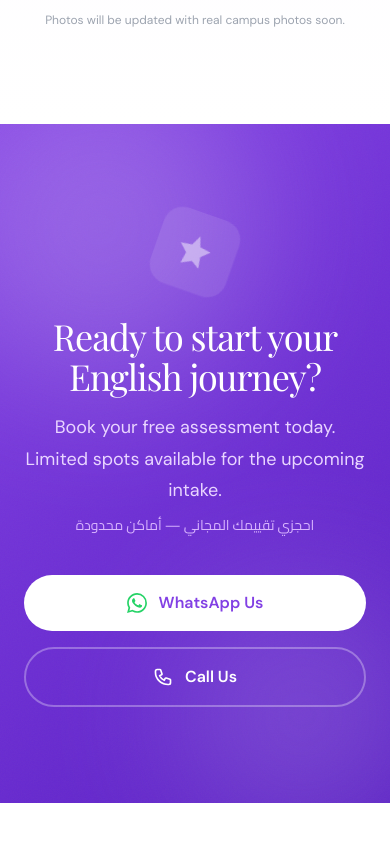
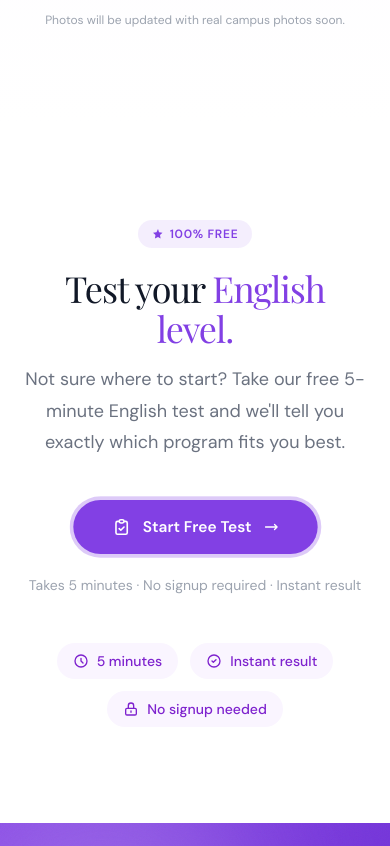
Before and after one commit to MSSalmaan/nura-english-website, a website: page index.html in a window 390 px wide. Shown: the part 7700-8546 px from the top of the page. Drawn offline with nearby package versions, Linux system fonts and the light colour scheme; a web font is replaced by a local one.

Commit message:
Add Free English Test section, update contact info and social links
- Add "Free English Test" nav button linking to new test section
- Add "Test Your Level" section with Tally form link (tally.so/r/mKNgKX)
- Update phone to +966 551259835 and email to nuraenglish@pw.live throughout
- Update address to Almazro's Tower, Street 14, Al Olaya, Riyadh 12211
- Update class hours: Morning 10am–12pm, Evening 4pm–9pm
- Update Instagram link to nuraenglishofficial, replace X with TikTok (@nura_english_ksa)
- Add Arabic translations for all new content

Co-Authored-By: Claude Sonnet 4.6 <noreply@anthropic.com>

```diff
--- a/index.html
+++ b/index.html
@@ -211,6 +211,7 @@
       <a href="#location"     class="nav-link text-sm font-medium" data-i18n="nav-location">Location</a>
     </nav>
     <button id="lang-btn" onclick="toggleLang()" class="lang-toggle hidden md:inline-flex">العربية</button>
+    <a href="#test" class="hidden md:inline-flex btn-outline text-sm font-semibold px-5 py-2.5 rounded-full" data-i18n="nav-test">Free English Test</a>
     <a href="#enroll" class="hidden md:inline-flex btn-solid text-sm font-semibold px-5 py-2.5 rounded-full" data-i18n="nav-enroll">Enroll Now</a>
     <button id="ham-btn" onclick="document.getElementById('mob-menu').classList.toggle('open')" class="md:hidden p-2 rounded-xl transition-colors hover:bg-purple-50 focus-visible:outline-none" style="color:#555;" aria-label="Menu">
       <svg class="w-5 h-5" fill="none" stroke="currentColor" viewBox="0 0 24 24"><path stroke-linecap="round" stroke-linejoin="round" stroke-width="2" d="M4 6h16M4 12h16M4 18h16"/></svg>
@@ -222,6 +223,7 @@
     <a href="#how-it-works" class="text-gray-700 font-medium py-2 text-sm" data-i18n="nav-how">How It Works</a>
     <a href="#stories"      class="text-gray-700 font-medium py-2 text-sm" data-i18n="nav-stories">Stories</a>
     <a href="#location"     class="text-gray-700 font-medium py-2 text-sm" data-i18n="nav-location">Location</a>
+    <a href="#test" class="btn-outline mt-1 text-center text-sm font-semibold px-5 py-3 rounded-full" data-i18n="nav-test">Free English Test</a>
     <a href="#enroll" class="btn-solid mt-2 text-center text-sm font-semibold px-5 py-3 rounded-full" data-i18n="nav-enroll">Enroll Now</a>
     <button onclick="toggleLang()" id="mob-lang-btn" class="lang-toggle mt-1 self-start">العربية</button>
   </div>
@@ -732,6 +734,44 @@
   </div>
 </section>
 
+<!-- ━━━━━━━━━━━━━━━━━━━━━━━━━━ FREE TEST ━━━━━━━━━━━━━━━━━━━━━━━━━━ -->
+<section id="test" class="py-24 bg-white">
+  <div class="max-w-3xl mx-auto px-6">
+    <div class="text-center mb-12">
+      <div class="stag mb-5">
+        <svg class="w-3 h-3" fill="currentColor" viewBox="0 0 24 24"><path d="M12 2l2.09 6.26L21 9.27l-5 4.73 1.18 6.9L12 17.77l-6.18 3.13L7 13.9 2 9.27l6.91-1.01z"/></svg>
+        <span data-i18n="test-tag">100% Free</span>
+      </div>
+      <h2 class="font-display text-4xl md:text-5xl text-gray-900 mb-4" style="letter-spacing:-0.03em;" data-i18n-html="test-h2">Test your <span style="color:#8240e4;">English level.</span></h2>
+      <p class="text-gray-500 text-lg max-w-lg mx-auto mb-10" style="line-height:1.75;" data-i18n="test-p">Not sure where to start? Take our free 5-minute English test and we'll tell you exactly which program fits you best.</p>
+      <a href="https://tally.so/r/mKNgKX" target="_blank" rel="noopener"
+         class="btn-solid inline-flex items-center gap-3 px-10 py-4 rounded-full text-base font-semibold"
+         style="animation: pulse-ring 2.2s ease-in-out infinite;">
+        <svg class="w-5 h-5" fill="none" stroke="currentColor" viewBox="0 0 24 24"><path stroke-linecap="round" stroke-linejoin="round" stroke-width="2" d="M9 5H7a2 2 0 00-2 2v12a2 2 0 002 2h10a2 2 0 002-2V7a2 2 0 00-2-2h-2M9 5a2 2 0 002 2h2a2 2 0 002-2M9 5a2 2 0 012-2h2a2 2 0 012 2m-6 9l2 2 4-4"/></svg>
+        <span data-i18n="test-btn">Start Free Test</span>
+        <svg class="w-4 h-4" fill="none" stroke="currentColor" viewBox="0 0 24 24"><path stroke-linecap="round" stroke-linejoin="round" stroke-width="2" d="M17 8l4 4m0 0l-4 4m4-4H3"/></svg>
+      </a>
+      <p class="text-gray-400 text-sm mt-5" data-i18n="test-note">Takes 5 minutes · No signup required · Instant result</p>
+    </div>
+
+    <!-- Feature chips -->
+    <div class="flex flex-wrap justify-center gap-3">
+      <div class="flex items-center gap-2 px-4 py-2 rounded-full bg-purple-50 text-purple-700 text-sm font-medium">
+        <svg class="w-4 h-4" fill="none" stroke="currentColor" viewBox="0 0 24 24"><path stroke-linecap="round" stroke-linejoin="round" stroke-width="2" d="M12 8v4l3 3m6-3a9 9 0 11-18 0 9 9 0 0118 0z"/></svg>
+        <span data-i18n="test-chip1">5 minutes</span>
+      </div>
+      <div class="flex items-center gap-2 px-4 py-2 rounded-full bg-purple-50 text-purple-700 text-sm font-medium">
+        <svg class="w-4 h-4" fill="none" stroke="currentColor" viewBox="0 0 24 24"><path stroke-linecap="round" stroke-linejoin="round" stroke-width="2" d="M9 12l2 2 4-4m6 2a9 9 0 11-18 0 9 9 0 0118 0z"/></svg>
+        <span data-i18n="test-chip2">Instant result</span>
+      </div>
+      <div class="flex items-center gap-2 px-4 py-2 rounded-full bg-purple-50 text-purple-700 text-sm font-medium">
+        <svg class="w-4 h-4" fill="none" stroke="currentColor" viewBox="0 0 24 24"><path stroke-linecap="round" stroke-linejoin="round" stroke-width="2" d="M12 15v2m-6 4h12a2 2 0 002-2v-6a2 2 0 00-2-2H6a2 2 0 00-2 2v6a2 2 0 002 2zm10-10V7a4 4 0 00-8 0v4h8z"/></svg>
+        <span data-i18n="test-chip3">No signup needed</span>
+      </div>
+    </div>
+  </div>
+</section>
+
 <!-- ━━━━━━━━━━━━━━━━━━━━━━━━━━ ENROLL CTA ━━━━━━━━━━━━━━━━━━━━━━━━━━ -->
 <section id="enroll" class="py-24 relative overflow-hidden grain" style="background:linear-gradient(140deg,#8240e4 0%,#5a1fc4 100%);">
   <div class="orb w-80 h-80 opacity-20" style="background:white;top:-60px;left:-60px;"></div>
@@ -744,7 +784,7 @@
     <p class="text-purple-200 text-lg mb-2 max-w-lg mx-auto" style="line-height:1.75;" data-i18n="cta-p">Book your free assessment today. Limited spots available for the upcoming intake.</p>
     <p class="rtl text-purple-300 text-sm mb-10" data-lang-show="en">احجزي تقييمك المجاني — أماكن محدودة</p>
     <div class="flex flex-col sm:flex-row gap-4 justify-center">
-      <a href="https://wa.me/966500000000" target="_blank" rel="noopener"
+      <a href="https://wa.me/966551259835" target="_blank" rel="noopener"
          class="flex items-center justify-center gap-3 px-8 py-4 rounded-full bg-white font-semibold text-base transition-all duration-200"
          style="color:#8240e4;"
          onmouseover="this.style.transform='translateY(-2px)';this.style.boxShadow='0 10px 32px rgba(0,0,0,0.18)';"
@@ -752,7 +792,7 @@
         <svg class="w-5 h-5" fill="#25D366" viewBox="0 0 24 24"><path d="M17.472 14.382c-.297-.149-1.758-.867-2.03-.967-.273-.099-.471-.148-.67.15-.197.297-.767.966-.94 1.164-.173.199-.347.223-.644.075-.297-.15-1.255-.463-2.39-1.475-.883-.788-1.48-1.761-1.653-2.059-.173-.297-.018-.458.13-.606.134-.133.298-.347.446-.52.149-.174.198-.298.298-.497.099-.198.05-.371-.025-.52-.075-.149-.669-1.612-.916-2.207-.242-.579-.487-.5-.669-.51-.173-.008-.371-.01-.57-.01-.198 0-.52.074-.792.372-.272.297-1.04 1.016-1.04 2.479 0 1.462 1.065 2.875 1.213 3.074.149.198 2.096 3.2 5.077 4.487.709.306 1.262.489 1.694.625.712.227 1.36.195 1.871.118.571-.085 1.758-.719 2.006-1.413.248-.694.248-1.289.173-1.413-.074-.124-.272-.198-.57-.347m-5.421 7.403h-.004a9.87 9.87 0 01-5.031-1.378l-.361-.214-3.741.982.998-3.648-.235-.374a9.86 9.86 0 01-1.51-5.26c.001-5.45 4.436-9.884 9.888-9.884 2.64 0 5.122 1.03 6.988 2.898a9.825 9.825 0 012.893 6.994c-.003 5.45-4.437 9.884-9.885 9.884m8.413-18.297A11.815 11.815 0 0012.05 0C5.495 0 .16 5.335.157 11.892c0 2.096.547 4.142 1.588 5.945L.057 24l6.305-1.654a11.882 11.882 0 005.683 1.448h.005c6.554 0 11.89-5.335 11.893-11.893a11.821 11.821 0 00-3.48-8.413Z"/></svg>
         <span data-i18n="cta-wa">WhatsApp Us</span>
       </a>
-      <a href="tel:+966500000000" class="btn-ghost-white flex items-center justify-center gap-3 px-8 py-4 rounded-full font-semibold text-base">
+      <a href="tel:+966551259835" class="btn-ghost-white flex items-center justify-center gap-3 px-8 py-4 rounded-full font-semibold text-base">
         <svg class="w-5 h-5" fill="none" stroke="currentColor" viewBox="0 0 24 24"><path stroke-linecap="round" stroke-linejoin="round" stroke-width="2" d="M3 5a2 2 0 012-2h3.28a1 1 0 01.948.684l1.498 4.493a1 1 0 01-.502 1.21l-2.257 1.13a11.042 11.042 0 005.516 5.516l1.13-2.257a1 1 0 011.21-.502l4.493 1.498a1 1 0 01.684.949V19a2 2 0 01-2 2h-1C9.716 21 3 14.284 3 7V5z"/></svg>
         <span data-i18n="cta-call">Call Us</span>
       </a>
@@ -780,7 +820,7 @@
             </div>
             <div>
               <p class="font-semibold text-gray-900 text-sm mb-1" data-i18n="loc-addr-label">Address</p>
-              <p class="text-gray-500 text-sm" data-i18n-html="loc-addr">Olaya District, Riyadh<br>Kingdom of Saudi Arabia</p>
+              <p class="text-gray-500 text-sm" data-i18n-html="loc-addr">Almazro's Tower, Street 14<br>6549 Wadi Al Shouara, Al Olaya, 5th Floor<br>Riyadh 12211, Saudi Arabia</p>
             </div>
           </div>
           <div class="flex items-start gap-4">
@@ -789,7 +829,7 @@
             </div>
             <div>
               <p class="font-semibold text-gray-900 text-sm mb-1" data-i18n="loc-hours-label">Class Hours</p>
-              <p class="text-gray-500 text-sm" data-i18n-html="loc-hours">Morning: 9:00 AM – 12:00 PM<br>Evening: 5:00 PM – 8:00 PM<br>Saturday classes available</p>
+              <p class="text-gray-500 text-sm" data-i18n-html="loc-hours">Morning: 10:00 AM – 12:00 PM<br>Evening: 4:00 PM – 9:00 PM</p>
             </div>
           </div>
           <div class="flex items-start gap-4">
@@ -798,7 +838,7 @@
             </div>
             <div>
               <p class="font-semibold text-gray-900 text-sm mb-1" data-i18n="loc-contact-label">Contact</p>
-              <p class="text-gray-500 text-sm" data-i18n-html="loc-contact">WhatsApp: +966 50 000 0000<br>Email: hello@nuraenglish.sa</p>
+              <p class="text-gray-500 text-sm" data-i18n-html="loc-contact">WhatsApp: +966 55 125 9835<br>Email: nuraenglish@pw.live</p>
             </div>
           </div>
         </div>
@@ -849,18 +889,18 @@
         <p class="text-white text-sm font-semibold mb-4" data-i18n="footer-contact-heading">Contact</p>
         <ul class="space-y-2.5">
           <li class="text-gray-400 text-sm">Olaya, Riyadh, KSA</li>
-          <li><a href="https://wa.me/966500000000" class="text-gray-400 text-sm hover:text-purple-400 transition-colors duration-200">+966 50 000 0000</a></li>
-          <li><a href="mailto:hello@nuraenglish.sa" class="text-gray-400 text-sm hover:text-purple-400 transition-colors duration-200">hello@nuraenglish.sa</a></li>
+          <li><a href="https://wa.me/966551259835" class="text-gray-400 text-sm hover:text-purple-400 transition-colors duration-200">+966 55 125 9835</a></li>
+          <li><a href="mailto:nuraenglish@pw.live" class="text-gray-400 text-sm hover:text-purple-400 transition-colors duration-200">nuraenglish@pw.live</a></li>
         </ul>
         <!-- Social icons -->
         <div class="flex gap-3 mt-5">
-          <a href="#" aria-label="Instagram" class="w-9 h-9 rounded-lg flex items-center justify-center transition-colors duration-200" style="background:rgba(255,255,255,0.06);" onmouseover="this.style.background='rgba(130,64,228,0.3)';" onmouseout="this.style.background='rgba(255,255,255,0.06)';">
+          <a href="https://www.instagram.com/nuraenglishofficial/" target="_blank" rel="noopener" aria-label="Instagram" class="w-9 h-9 rounded-lg flex items-center justify-center transition-colors duration-200" style="background:rgba(255,255,255,0.06);" onmouseover="this.style.background='rgba(130,64,228,0.3)';" onmouseout="this.style.background='rgba(255,255,255,0.06)';">
             <svg class="w-4 h-4 text-gray-400" fill="currentColor" viewBox="0 0 24 24"><path d="M12 2.163c3.204 0 3.584.012 4.85.07 3.252.148 4.771 1.691 4.919 4.919.058 1.265.069 1.645.069 4.849 0 3.205-.012 3.584-.069 4.849-.149 3.225-1.664 4.771-4.919 4.919-1.266.058-1.644.07-4.85.07-3.204 0-3.584-.012-4.849-.07-3.26-.149-4.771-1.699-4.919-4.92-.058-1.265-.07-1.644-.07-4.849 0-3.204.013-3.583.07-4.849.149-3.227 1.664-4.771 4.919-4.919 1.266-.057 1.645-.069 4.849-.069zM12 0C8.741 0 8.333.014 7.053.072 2.695.272.273 2.69.073 7.052.014 8.333 0 8.741 0 12c0 3.259.014 3.668.072 4.948.2 4.358 2.618 6.78 6.98 6.98C8.333 23.986 8.741 24 12 24c3.259 0 3.668-.014 4.948-.072 4.354-.2 6.782-2.618 6.979-6.98.059-1.28.073-1.689.073-4.948 0-3.259-.014-3.667-.072-4.947-.196-4.354-2.617-6.78-6.979-6.98C15.668.014 15.259 0 12 0zm0 5.838a6.162 6.162 0 100 12.324 6.162 6.162 0 000-12.324zM12 16a4 4 0 110-8 4 4 0 010 8zm6.406-11.845a1.44 1.44 0 100 2.881 1.44 1.44 0 000-2.881z"/></svg>
           </a>
-          <a href="#" aria-label="X" class="w-9 h-9 rounded-lg flex items-center justify-center transition-colors duration-200" style="background:rgba(255,255,255,0.06);" onmouseover="this.style.background='rgba(130,64,228,0.3)';" onmouseout="this.style.background='rgba(255,255,255,0.06)';">
-            <svg class="w-4 h-4 text-gray-400" fill="currentColor" viewBox="0 0 24 24"><path d="M18.244 2.25h3.308l-7.227 8.26 8.502 11.24H16.17l-5.214-6.817L4.99 21.75H1.68l7.73-8.835L1.254 2.25H8.08l4.713 6.231zm-1.161 17.52h1.833L7.084 4.126H5.117z"/></svg>
+          <a href="https://www.tiktok.com/@nura_english_ksa" target="_blank" rel="noopener" aria-label="TikTok" class="w-9 h-9 rounded-lg flex items-center justify-center transition-colors duration-200" style="background:rgba(255,255,255,0.06);" onmouseover="this.style.background='rgba(130,64,228,0.3)';" onmouseout="this.style.background='rgba(255,255,255,0.06)';">
+            <svg class="w-4 h-4 text-gray-400" fill="currentColor" viewBox="0 0 24 24"><path d="M19.59 6.69a4.83 4.83 0 01-3.77-4.25V2h-3.45v13.67a2.89 2.89 0 01-2.88 2.5 2.89 2.89 0 01-2.89-2.89 2.89 2.89 0 012.89-2.89c.28 0 .54.04.79.1V9.01a6.33 6.33 0 00-.79-.05 6.34 6.34 0 00-6.34 6.34 6.34 6.34 0 006.34 6.34 6.34 6.34 0 006.33-6.34V8.69a8.26 8.26 0 004.84 1.55V6.79a4.85 4.85 0 01-1.07-.1z"/></svg>
           </a>
-          <a href="#" aria-label="Snapchat" class="w-9 h-9 rounded-lg flex items-center justify-center transition-colors duration-200" style="background:rgba(255,255,255,0.06);" onmouseover="this.style.background='rgba(130,64,228,0.3)';" onmouseout="this.style.background='rgba(255,255,255,0.06)';">
+          <a href="https://www.snapchat.com" target="_blank" rel="noopener" aria-label="Snapchat" class="w-9 h-9 rounded-lg flex items-center justify-center transition-colors duration-200" style="background:rgba(255,255,255,0.06);" onmouseover="this.style.background='rgba(130,64,228,0.3)';" onmouseout="this.style.background='rgba(255,255,255,0.06)';">
             <svg class="w-4 h-4 text-gray-400" fill="currentColor" viewBox="0 0 24 24"><path d="M12 0C8.74 0 6 2.74 6 6.11c0 .75.07 1.5.22 2.22L4.5 9c-.28.06-.5.28-.5.56s.22.5.5.56l1.5.61c.06.28.17.56.22.83-.22.11-.44.22-.61.39-.33.33-.33.83 0 1.11.22.22.56.28.83.17.17-.06.33-.11.5-.17.22.5.39.94.56 1.39-.28.17-.5.39-.5.67 0 .44.39.78.83.78h.11c.22 0 .44-.06.61-.17.56.5 1.22.83 2 1 .33.06.67.28.67.61v.17c0 .33-.28.61-.61.61h-1.67c-.22 0-.39.17-.39.39s.17.39.39.39H17c.22 0 .39-.17.39-.39s-.17-.39-.39-.39h-1.67c-.33 0-.61-.28-.61-.61v-.17c0-.33.33-.56.67-.61.78-.17 1.44-.5 2-1 .17.11.39.17.61.17h.11c.44 0 .83-.33.83-.78 0-.28-.22-.5-.5-.67.17-.44.33-.89.56-1.39.17.06.33.11.5.17.28.11.61.06.83-.17.33-.33.33-.83 0-1.11-.17-.17-.39-.28-.61-.39.06-.28.17-.56.22-.83l1.5-.61c.28-.06.5-.28.5-.56s-.22-.5-.5-.56l-1.72-.67c.15-.72.22-1.47.22-2.22C18 2.74 15.26 0 12 0z"/></svg>
           </a>
         </div>
@@ -886,6 +926,15 @@ const translations = {
     'nav-stories': 'Stories',
     'nav-location': 'Location',
     'nav-enroll': 'Enroll Now',
+    'nav-test': 'Free English Test',
+    'test-tag': '100% Free',
+    'test-h2': 'Test your <span style="color:#8240e4;">English level.</span>',
+    'test-p': "Not sure where to start? Take our free 5-minute English test and we'll tell you exactly which program fits you best.",
+    'test-btn': 'Start Free Test',
+    'test-note': 'Takes 5 minutes · No signup required · Instant result',
+    'test-chip1': '5 minutes',
+    'test-chip2': 'Instant result',
+    'test-chip3': 'No signup needed',
     'hero-tag': 'Olaya, Riyadh · English Centre',
     'hero-h1': 'Speak English.<br><span style="color:#8240e4;">Open Doors.</span>',
     'hero-p': 'An English learning centre built for modern Saudi professionals. Build real fluency in a warm, supportive environment in the heart of Riyadh.',
@@ -959,11 +1008,11 @@ const translations = {
     'loc-h2': 'In the heart of <span style="color:#8240e4;">Olaya.</span>',
     'loc-p': "Our centre is conveniently located in Olaya, one of Riyadh's most accessible districts. Easy parking and close to public transport.",
     'loc-addr-label': 'Address',
-    'loc-addr': 'Olaya District, Riyadh<br>Kingdom of Saudi Arabia',
+    'loc-addr': "Almazro's Tower, Street 14<br>6549 Wadi Al Shouara, Al Olaya, 5th Floor<br>Riyadh 12211, Saudi Arabia",
     'loc-hours-label': 'Class Hours',
-    'loc-hours': 'Morning: 9:00 AM – 12:00 PM<br>Evening: 5:00 PM – 8:00 PM<br>Saturday classes available',
+    'loc-hours': 'Morning: 10:00 AM – 12:00 PM<br>Evening: 4:00 PM – 9:00 PM',
     'loc-contact-label': 'Contact',
-    'loc-contact': 'WhatsApp: +966 50 000 0000<br>Email: hello@nuraenglish.sa',
+    'loc-contact': 'WhatsApp: +966 55 125 9835<br>Email: nuraenglish@pw.live',
     'loc-map-city': 'Olaya, Riyadh',
     'loc-map-sub': 'Exact address shared upon enrollment',
     'loc-directions': 'Get Directions',
@@ -982,6 +1031,15 @@ const translations = {
     'nav-stories': 'قصص الطلاب',
     'nav-location': 'الموقع',
     'nav-enroll': 'سجّل الآن',
+    'nav-test': 'اختبار إنجليزي مجاني',
+    'test-tag': '100% مجاني',
+    'test-h2': 'اختبر مستواك <span style="color:#8240e4;">في الإنجليزية.</span>',
+    'test-p': 'لا تعرف من أين تبدأ؟ خذ اختبارنا الإنجليزي المجاني لمدة 5 دقائق وسنخبرك بالضبط أي برنامج يناسبك.',
+    'test-btn': 'ابدأ الاختبار المجاني',
+    'test-note': 'يستغرق 5 دقائق · لا يلزم التسجيل · نتيجة فورية',
+    'test-chip1': '5 دقائق',
+    'test-chip2': 'نتيجة فورية',
+    'test-chip3': 'لا يلزم تسجيل',
     'hero-tag': 'العليا، الرياض · مركز اللغة الإنجليزية',
     'hero-h1': 'تحدّث الإنجليزية.<br><span style="color:#8240e4;">افتح الأبواب.</span>',
     'hero-p': 'مركز متخصص لتعلم اللغة الإنجليزية للمحترفين السعوديين. طوّر طلاقتك في بيئة دافئة وداعمة في قلب الرياض.',
@@ -1055,11 +1113,11 @@ const translations = {
     'loc-h2': 'في قلب <span style="color:#8240e4;">العليا.</span>',
     'loc-p': 'يقع مركزنا في العليا، أحد أحياء الرياض الأكثر سهولة في الوصول. مواقف سيارات سهلة وقريب من المواصلات العامة.',
     'loc-addr-label': 'العنوان',
-    'loc-addr': 'حي العليا، الرياض<br>المملكة العربية السعودية',
+    'loc-addr': 'برج المزرو، شارع 14<br>6549 وادي الشوارع، العليا، الطابق الخامس<br>الرياض 12211، المملكة العربية السعودية',
     'loc-hours-label': 'مواعيد الفصول',
-    'loc-hours': 'صباحاً: 9:00 – 12:00<br>مساءً: 5:00 – 8:00<br>فصول السبت متاحة',
+    'loc-hours': 'صباحاً: 10:00 – 12:00<br>مساءً: 4:00 – 9:00',
     'loc-contact-label': 'التواصل',
-    'loc-contact': 'واتساب: +966 50 000 0000<br>البريد: hello@nuraenglish.sa',
+    'loc-contact': 'واتساب: +966 55 125 9835<br>البريد: nuraenglish@pw.live',
     'loc-map-city': 'العليا، الرياض',
     'loc-map-sub': 'العنوان الدقيق يُشارك عند التسجيل',
     'loc-directions': 'احصل على الاتجاهات',
```
